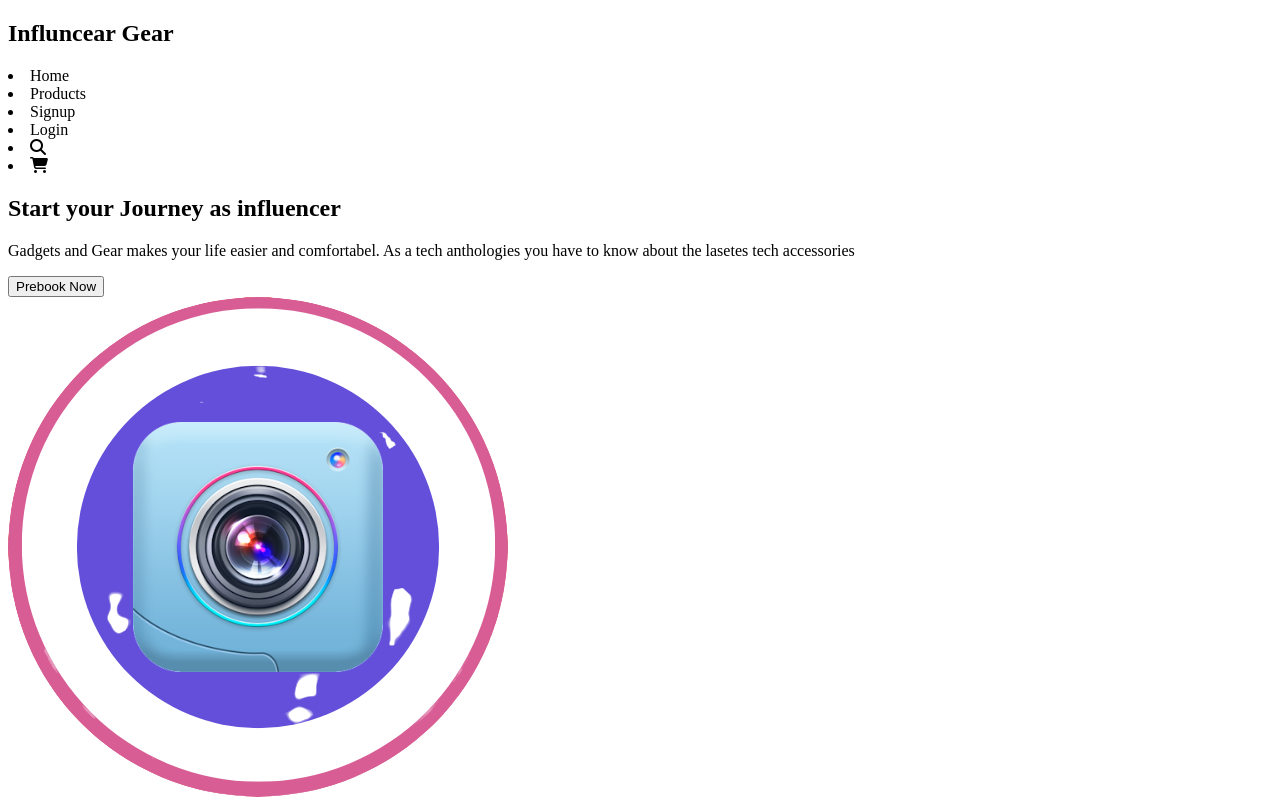
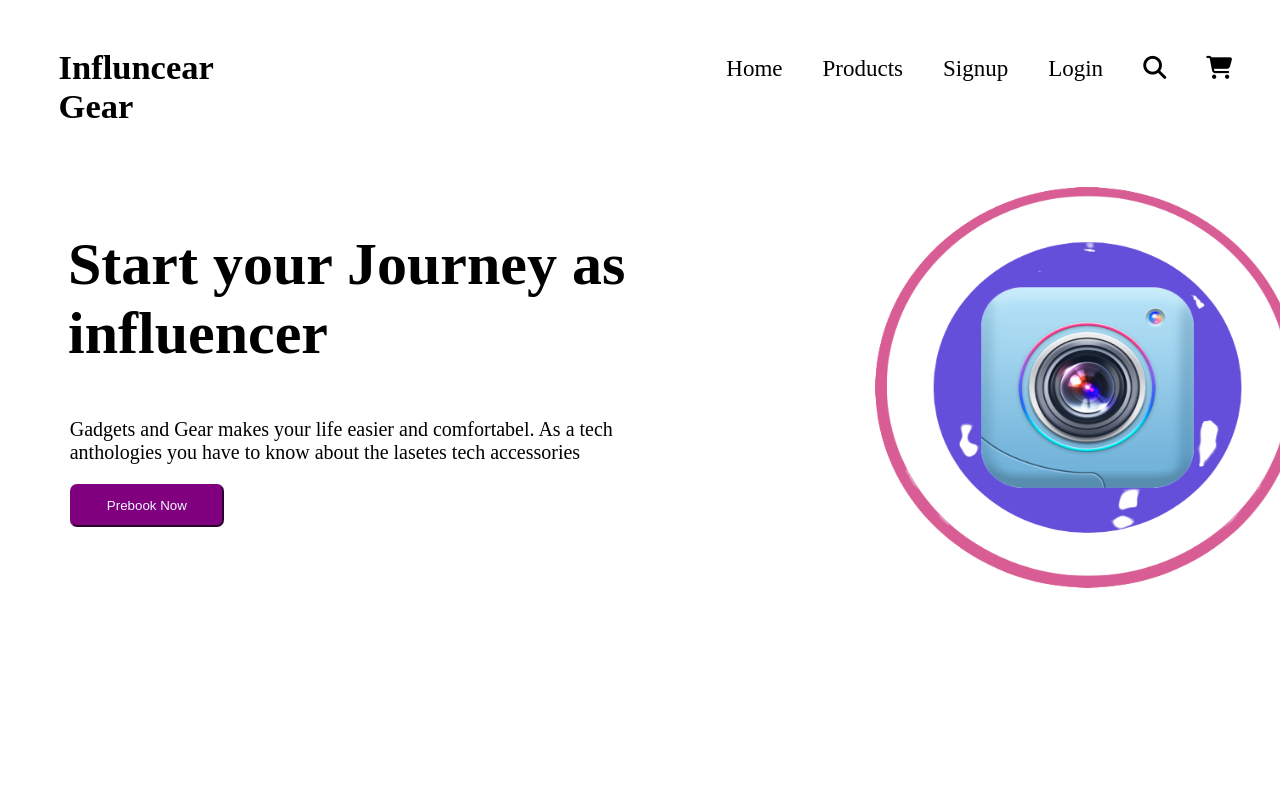
Before and after one commit to Rehab-Chowdhury/Reseponisive-with-plane-CSS-porfolio, a plain HTML site: page index.html in a window 1280 px wide. Drawn offline with Linux system fonts and the light colour scheme.

```diff
--- a/css/style.css
+++ b/css/style.css
@@ -0,0 +1,64 @@
+/* Desktop version design start  */
+
+@media (min-width: 1025px) {
+    /* navigation bar design start */
+
+    .navflex{
+        display: flex;
+    }
+    nav > ul{
+        display: flex;
+    }
+    nav li{
+        list-style: none;
+        margin-right: 2.5em;
+    }
+    nav li a{
+        text-decoration: none;
+        font-size: 23px;
+        color: black;
+    }
+    .nav1{
+        font-size: 23px;
+        padding-right:34%;
+        padding-top: 0.5em;
+        margin-left: 4%;
+    }
+    .nav2{
+        padding-left: 0%;
+        padding-top: 2em;
+    }
+    .flextwo{
+        display: flex;
+    }
+    .introimg img{
+        height: 87%;
+        width:85%;
+        padding-left: 50%;
+        margin-top: 2em;
+    }
+    .fstsectext{
+    font-size: 60px;
+    padding-left: 1em;
+    }
+    .fstsecpragraph{
+        font-size: 20px;
+        padding-left: 10% ;
+    }
+    .fstsecbutton{
+        margin-left: 10%;
+        background-color: purple;
+        color: aliceblue;
+        height: 10%;
+        width: 25%;
+        border-radius: 7px;
+        border-color: purple;
+    }
+    .fstsectextbutton{
+        margin-top: 2%;
+    }
+    }
+    /*navigation bar desing end */
+
+
+/* Desktop version design end */
--- a/index.html
+++ b/index.html
@@ -5,44 +5,48 @@
     <meta http-equiv="X-UA-Compatible" content="IE=edge">
     <meta name="viewport" content="width=device-width, initial-scale=1.0">
     <title>products porfolio</title>
-    <link rel="style.css" href="css/style.css" >
+    <link rel="stylesheet" href="css/style.css" >
     <script src="https://kit.fontawesome.com/8bcc70700a.js" crossorigin="anonymous"></script>
 </head>
 <body>
     <header>
 
         <!-- Navigation bar Design Start-->
-
+        <div class="navflex">
         <section class="nav1">
             <h2>Influncear Gear</h2>
         </section>
 
             <section class="nav2">
                 <nav>
-                    <li>Home </li>
-                    <li>Products</li>
-                    <li>Signup</li>
-                    <li>Login</li>
-                    <li><i class="fa-sharp fa-solid fa-magnifying-glass"></i></li>
-                    <li><i class="fa-solid fa-cart-shopping"></i></li>
+                <ul class="main-nav">
+                    <li><a href="#">Home</a> </li>
+                    <li><a href="#">Products</a></li>
+                    <li><a href="#">Signup</a></li>
+                    <li><a href="#">Login</a></li>
+                    <li><a href="#"><i class="fa-sharp fa-solid fa-magnifying-glass"></i></a></li>
+                    <li><a href="#"><i class="fa-solid fa-cart-shopping"></i></a></li>
+                </ul>
                 </nav>
             </section>
+        </div>
 
             <!--Navaigtion bar Design end-->
 
             <!--1st Section Start-->
+        <div class="flextwo">
+            <section class="fstsectextbutton" >
+                <h1 class="fstsectext" >Start your Journey as <br>influencer</h1>
 
-            <section>
-                <h1>Start your Journey as influencer</h1>
+                <p class="fstsecpragraph">Gadgets and Gear makes your life easier and comfortabel. As a tech <br> anthologies you have to know about the lasetes tech accessories</p>
 
-                <p>Gadgets and Gear makes your life easier and comfortabel. As a tech anthologies you have to know about the lasetes tech accessories</p>
-
-               <a href="https://www.youtube.com/"><button>Prebook Now</button></a>
+               <a href="https://www.youtube.com/"><button class="fstsecbutton">Prebook Now</button></a>
             </section>
 
-            <section>
+            <section class="introimg">
                 <img src="images/camera 1st image.png">
             </section>
+        </div>
 
             <!--1st Section End-->
     </header>
```
